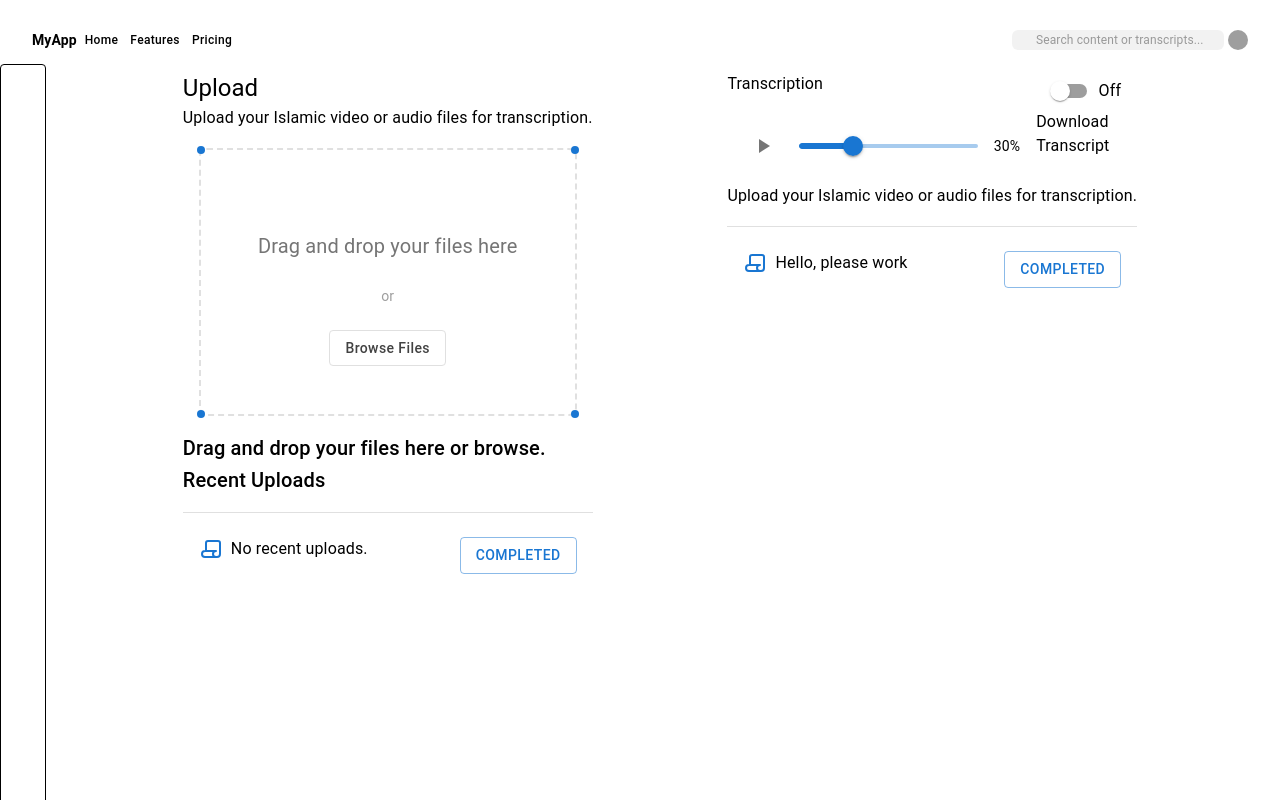
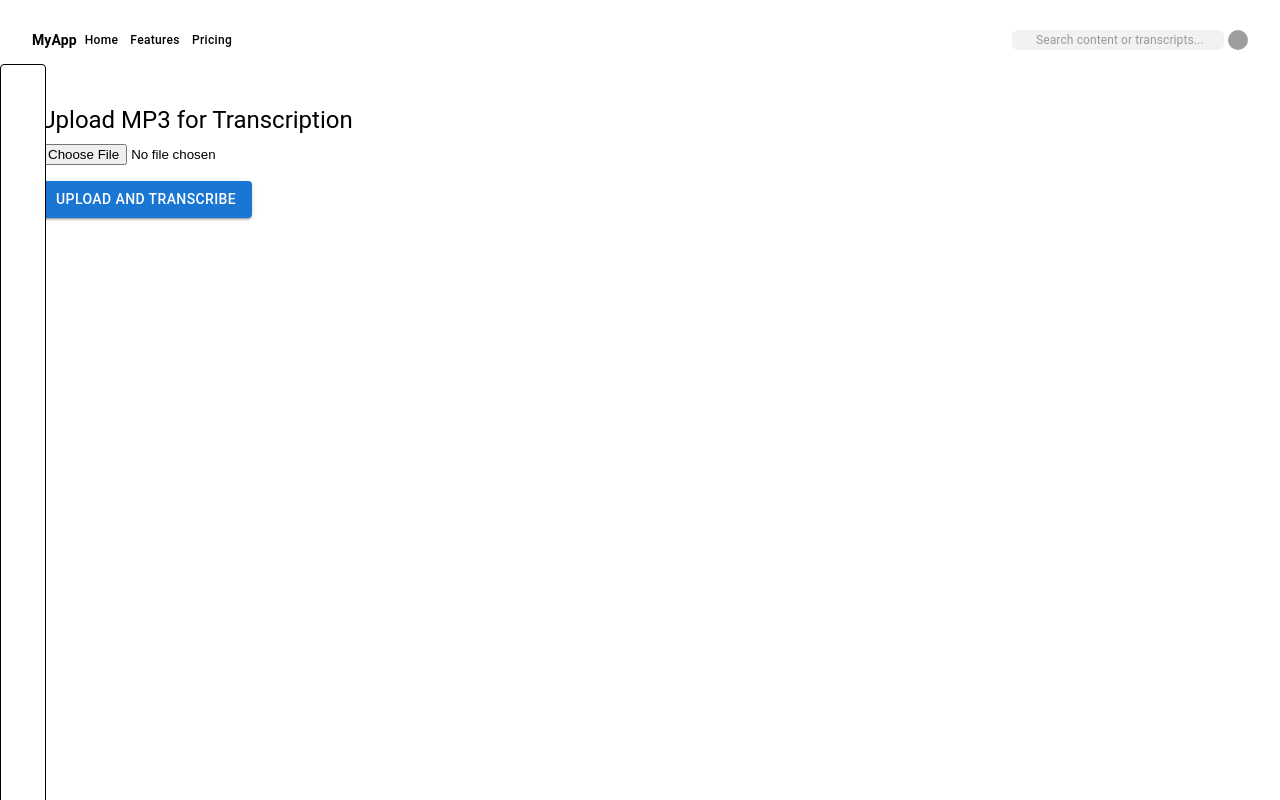
Before and after one commit to Habeebah157/IlmScript, a React (Create React App) app in the folder frontend/: page / in a window 1280 px wide. Built offline with nearby package versions, Linux system fonts and the light colour scheme; grey boxes are pictures that could not be loaded; some icons are missing.

Commit message:
transcription testing

```diff
--- a/frontend/src/App.tsx
+++ b/frontend/src/App.tsx
@@ -1,21 +1,69 @@
-import React from 'react';
+import React, { useState } from 'react';
 import Sidebar from './Components/Sidebar/Sidebar';
 import Navbar from './Components/Navbar/Navbar';
-import Transcription from './Components/Transcription/Transcription';
-import { Box } from '@mui/material';
-import Upload from './Components/Upload/Upload';
+import { Box, Button, Typography } from '@mui/material';
 
 const App: React.FC = () => {
+  const [file, setFile] = useState<File | null>(null);
+  const [transcription, setTranscription] = useState<string | null>(null);
+  const [loading, setLoading] = useState<boolean>(false);
+
+  const handleFileChange = (event: React.ChangeEvent<HTMLInputElement>) => {
+    if (event.target.files && event.target.files[0]) {
+      setFile(event.target.files[0]);
+    }
+  };
+
+  const handleUpload = async () => {
+    if (!file) return;
+    setLoading(true);
+
+    // const formData = new FormData();
+    // formData.append('file', file);
+
+    try {
+      const response = await fetch('http://127.0.0.1:8000/transcribe', {
+        method: 'POST',
+        // body: formData,
+      });
+
+      const result = await response.json();
+      console.log(result)
+      setTranscription(result.text);
+    } catch (error) {
+      console.error('Upload failed:', error);
+    } finally {
+      setLoading(false);
+    }
+  };
+
   return (
     <>
-    <Navbar/>
+      <Navbar />
       <Sidebar />
-      <Box sx={{ display: 'flex', justifyContent: 'space-evenly', paddingLeft: 2 }}>
-        <Transcription />
-        <Upload />
+      <Box sx={{ display: 'flex', flexDirection: 'column', padding: 4 }}>
+        <Typography variant="h5" gutterBottom>
+          Upload MP3 for Transcription
+        </Typography>
+
+        <input type="file" accept="audio/mp3" onChange={handleFileChange} />
+        <Button
+          variant="contained"
+          color="primary"
+          onClick={handleUpload}
+          sx={{ mt: 2, width: 'fit-content' }}
+          disabled={loading}
+        >
+          {loading ? 'Uploading...' : 'Upload and Transcribe'}
+        </Button>
+
+        {transcription && (
+          <Box mt={4}>
+            <Typography variant="h6">Transcription Result:</Typography>
+            <pre>{transcription}</pre>
+          </Box>
+        )}
       </Box>
-
-
     </>
   );
 };
--- a/frontend/src/Components/Upload/Upload.tsx
+++ b/frontend/src/Components/Upload/Upload.tsx
@@ -1,21 +1,60 @@
-import React from 'react';
-import { Box, Typography, Divider, Button, FormControlLabel, Switch } from '@mui/material';
-import { IconScript } from '@tabler/icons-react';
-import FileUploadDropzone from '../FileUploadDropzone/FileUploadDropzone';
-import ProgressBar from '../ProgressBar/ProgressBar'; // Assuming you have a ProgressBar component
-import { useState } from 'react';
+import React, { useState } from 'react';
+import {
+  Box,
+  Typography,
+  Divider,
+  FormControlLabel,
+  Switch,
+  Tabs,
+  Tab
+} from '@mui/material';
+import ProgressBar from '../ProgressBar/ProgressBar'; // Ensure this exists
+
+interface TabPanelProps {
+  children?: React.ReactNode;
+  index: number;
+  value: number;
+}
+
+function CustomTabPanel(props: TabPanelProps) {
+  const { children, value, index, ...other } = props;
+
+  return (
+    <div
+      role="tabpanel"
+      hidden={value !== index}
+      id={`simple-tabpanel-${index}`}
+      aria-labelledby={`simple-tab-${index}`}
+      {...other}
+    >
+      {value === index && <Box sx={{ p: 2 }}>{children}</Box>}
+    </div>
+  );
+}
+
+function a11yProps(index: number) {
+  return {
+    id: `simple-tab-${index}`,
+    'aria-controls': `simple-tabpanel-${index}`,
+  };
+}
 
 const Upload: React.FC = () => {
   const [isOn, setIsOn] = useState(false);
+  const [value, setValue] = useState(0); // for Tabs
 
   const handleToggle = () => {
     setIsOn(prev => !prev);
   };
 
+  const handleChange = (event: React.SyntheticEvent, newValue: number) => {
+    setValue(newValue);
+  };
+
   return (
-
-    <Box sx={{}}>
-    <Box sx={{display: 'flex', justifyContent: 'space-between', m: 0}}>
+    <Box>
+      {/* Top row with Transcription label and toggle */}
+      <Box sx={{ display: 'flex', justifyContent: 'space-between', alignItems: 'center' }}>
         <Typography variant="body1">Transcription</Typography>
         <FormControlLabel
           control={
@@ -25,38 +64,37 @@ const Upload: React.FC = () => {
               color="primary"
             />
           }
-        label={isOn ? 'Arabic Underneth' : 'Off'}
+          label={isOn ? 'Arabic Underneath' : 'Off'}
         />
       </Box>
-    <Box sx={{display: 'flex', justifyContent: 'space-between'}}>
-      <ProgressBar /> {/* Include the ProgressBar component here */}
-        <Typography variant="body1">Download Transcript</Typography>
+
+      {/* ProgressBar and Download label */}
+      <Box sx={{ display: 'flex', justifyContent: 'space-between', alignItems: 'center', mt: 2 }}>
+        <ProgressBar />
+        <Typography variant="body2">Download Transcript</Typography>
       </Box>
 
-      <Typography variant='subtitle1'>Upload your Islamic video or audio files for transcription.</Typography>
+      <Typography variant="subtitle1" sx={{ mt: 2 }}>
+        Upload your Islamic video or audio files for transcription.
+      </Typography>
 
 
+      <Divider sx={{ my: 3 }} />
 
-      <Divider sx={{ my: 2 }} />
-      <Box
-        sx={{
-          display: 'flex',
-          flexDirection: 'row',
-          p: 1,
-          m: 1,
-          bgcolor: 'background.paper',
-          borderRadius: 1,
-        }}
-      >
-        <IconScript size={24} style={{ marginRight: 8, color: '#1976d2' }} />
-        <Typography variant='body1' sx={{ flexGrow: 1 }}>
-Hello, please work        </Typography>
-        <Button variant="outlined">
-          Completed
-        </Button>
+      <Box sx={{ borderBottom: 1, borderColor: 'divider' }}>
+        <Tabs value={value} onChange={handleChange} aria-label="transcription language tabs">
+          <Tab label="English" {...a11yProps(0)} />
+          <Tab label="Arabic" {...a11yProps(1)} />
+        </Tabs>
       </Box>
+      <CustomTabPanel value={value} index={0}>
+        English transcript will appear here.
+      </CustomTabPanel>
+      <CustomTabPanel value={value} index={1}>
+        Arabic transcript will appear here.
+      </CustomTabPanel>
     </Box>
   );
-}
+};
 
 export default Upload;
```
Lines whose indentation alone changed are shown as unchanged.
